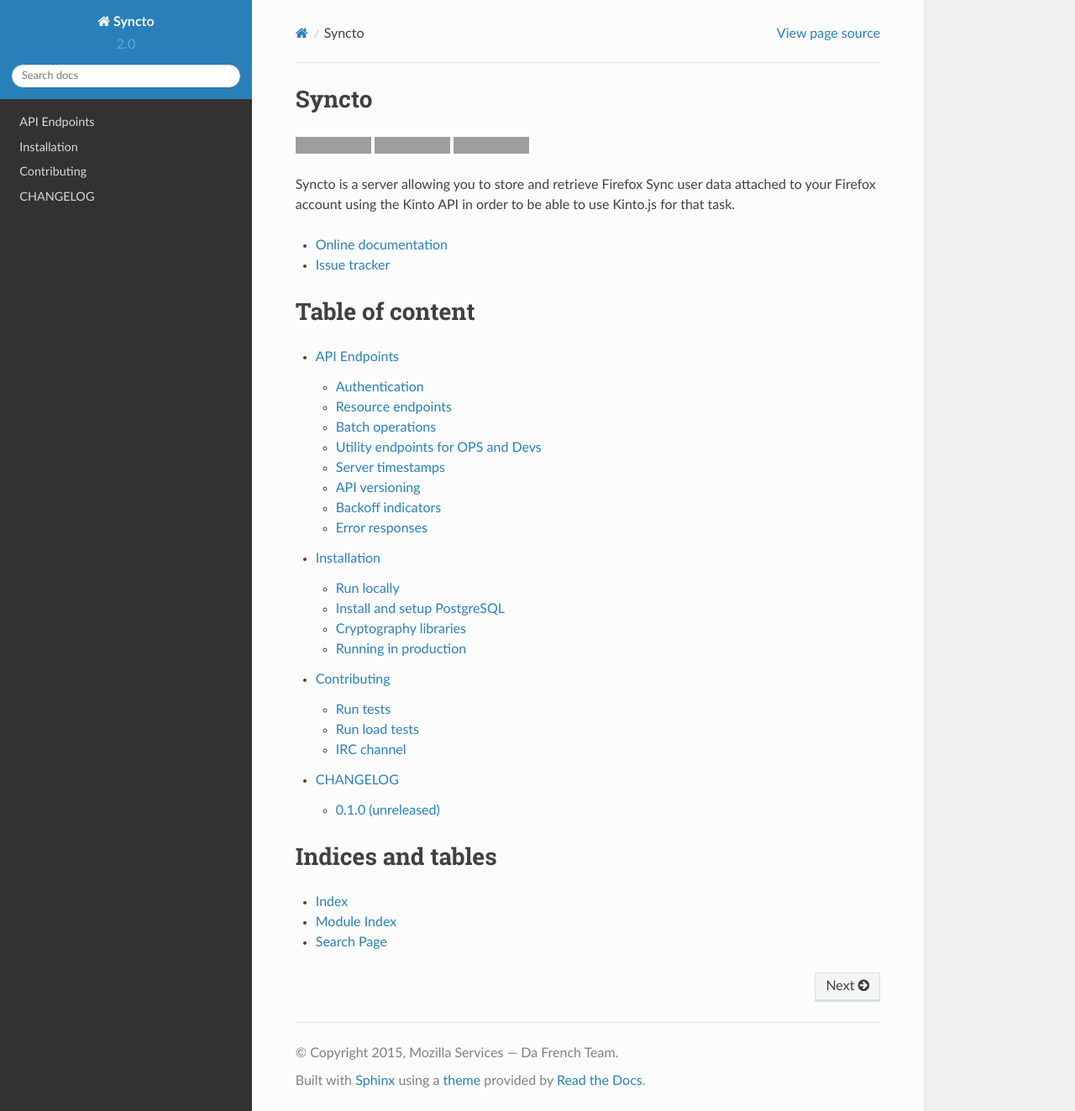
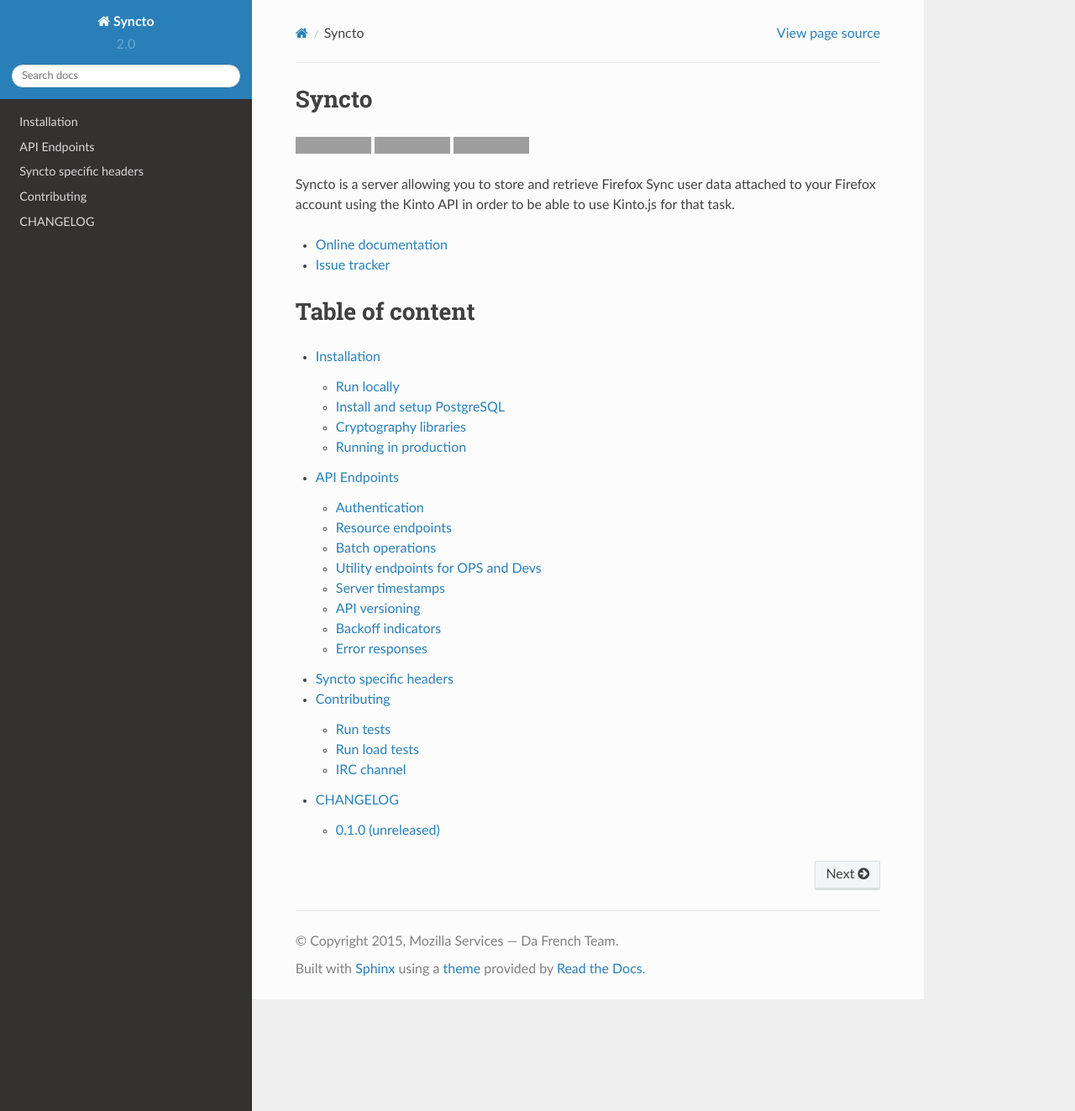
Before and after one commit to mozilla-services/syncto, a Sphinx documentation site: the page built from docs/index.rst, in a window 1280 px wide and 1323 px high. Shown: the whole window at 84% size. Built offline with Sphinx 7.4.7 and the Read the Docs theme 2.0.0, drawn with Linux system fonts in a browser that asks for light colours; grey boxes are pictures that could not be loaded.

Commit message:
Add a Quota-Remaining header description in the documentation.

```diff
--- a/docs/index.rst
+++ b/docs/index.rst
@@ -7,15 +7,8 @@
 .. toctree::
    :maxdepth: 2
 
+   installation
    api/index
-   installation
+   headers
    contributing
    changelog
-
-
-Indices and tables
-==================
-
-* :ref:`genindex`
-* :ref:`modindex`
-* :ref:`search`
```
Also changed, not shown: docs/headers.rst (added, +7 -0 lines).
